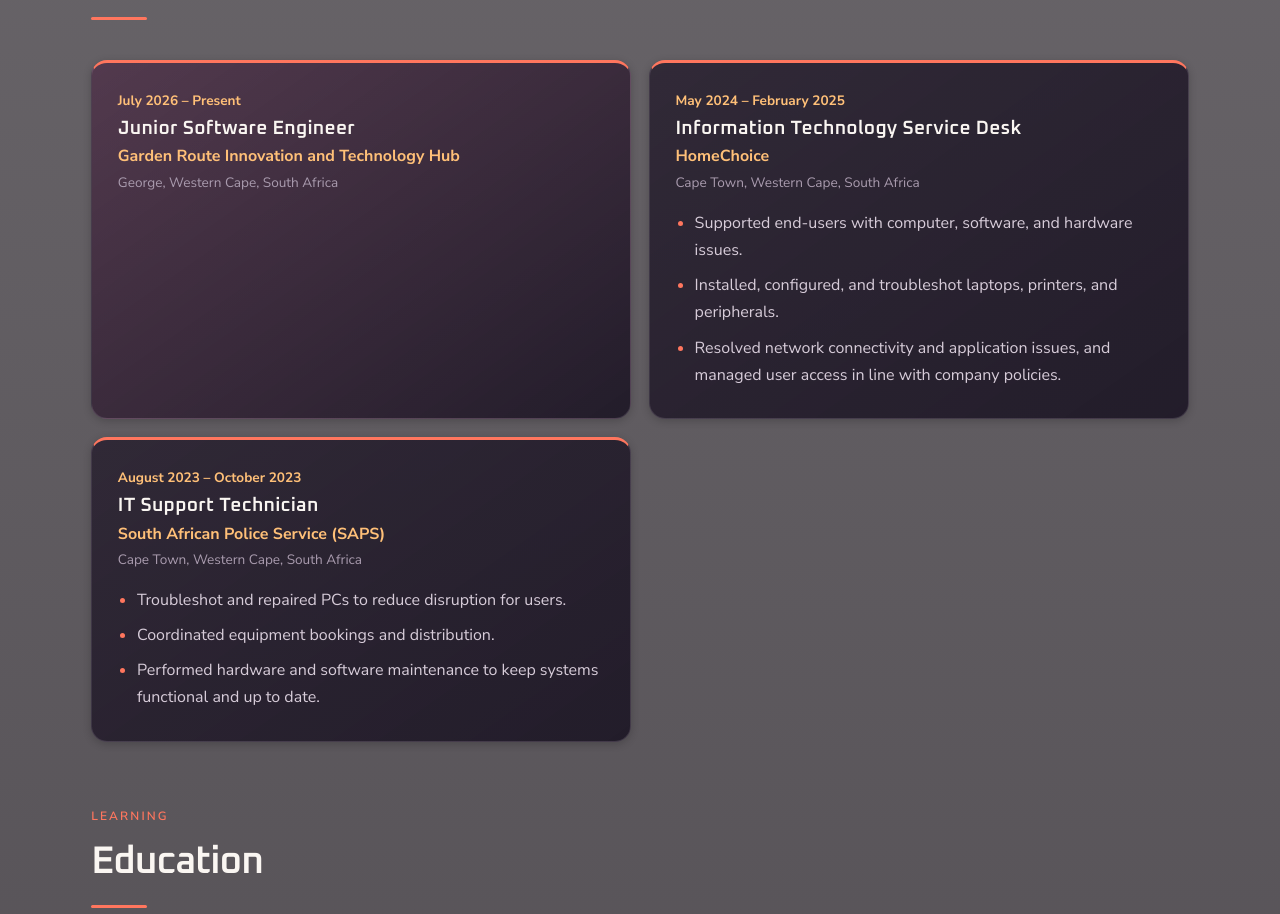
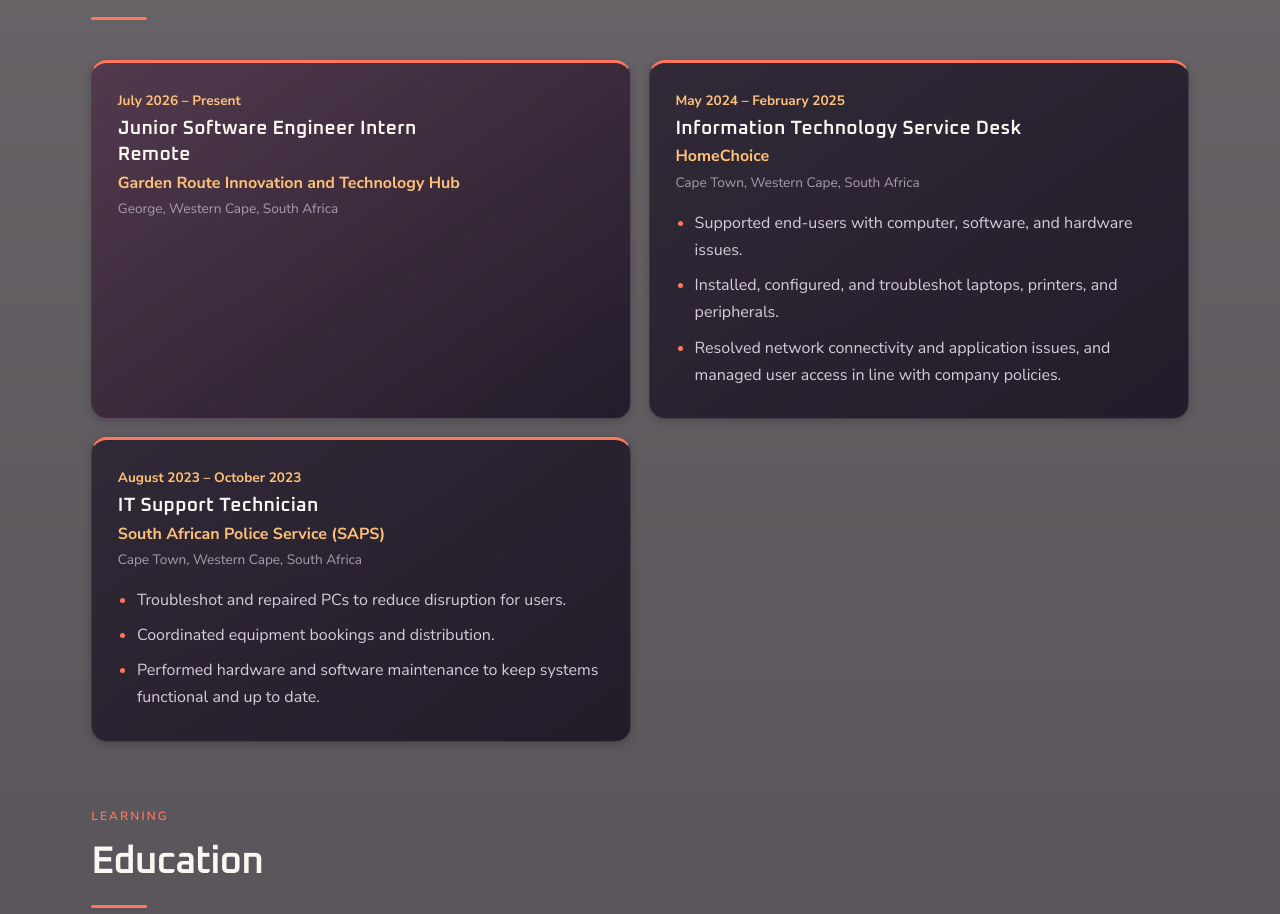
Before and after one commit to AzolaGatya/AzolaGatya.github.io, a plain HTML site: page about.html in a window 1280 px wide. Shown: the part 1163-2077 px from the top of the page. Drawn offline with Linux system fonts and the light colour scheme.

Commit message:
Update job title to 'Junior Software Engineer Intern'

```diff
--- a/about.html
+++ b/about.html
@@ -72,7 +72,8 @@
         <div class="experience-list">
             <article class="experience-item">
                 <p class="experience-date">July 2026 – Present</p>
-                <h3>Junior Software Engineer</h3>
+                <h3>Junior Software Engineer Intern</h3>
+                <h3>Remote</h3>
                 <p class="experience-company">Garden Route Innovation and Technology Hub</p>
                 <p class="experience-location">George, Western Cape, South Africa</p>
             </article>
```
